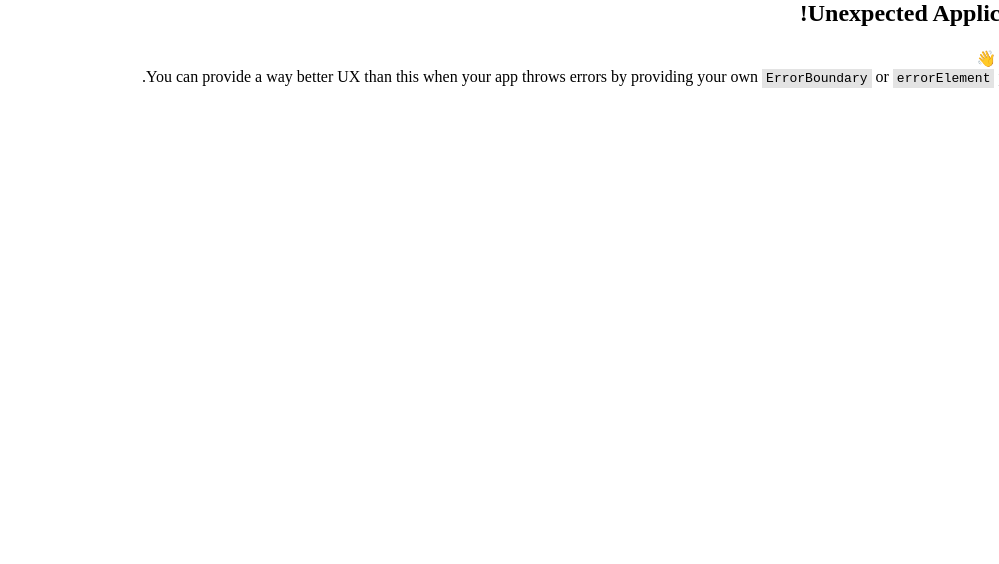
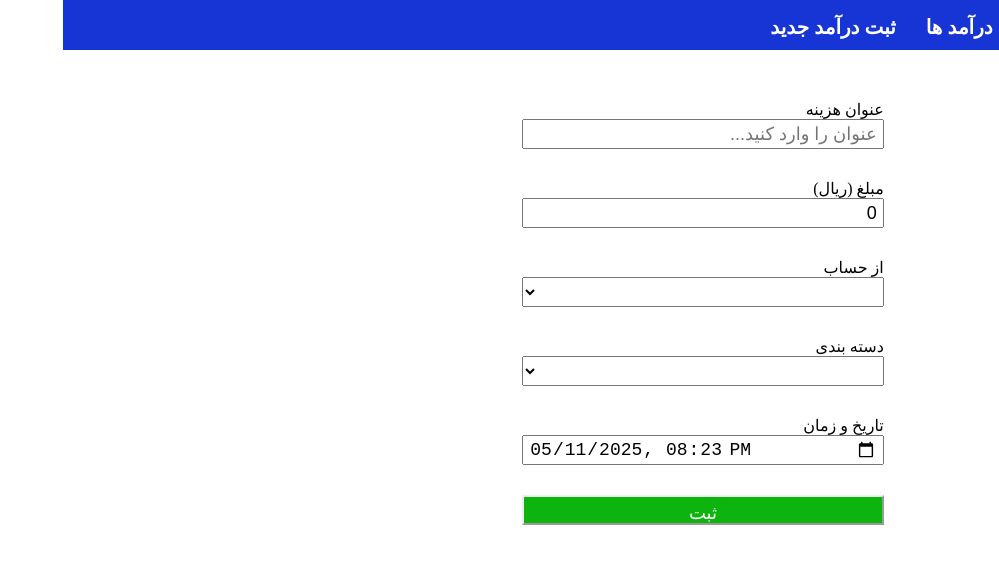
Before and after one commit to HasanKazemi/Budget-Management, a React (Vite) app: page /addExpense in a window 1280 px wide. Before the commit this address had no page. Shown: the top 564 px of the page, without its empty margins (281-1280 px from the left). Built offline with nearby package versions, Linux system fonts and the light colour scheme.

Commit message:
AddExpense

```diff
--- /dev/null
+++ b/src/pages/AddExpense.jsx
@@ -0,0 +1,79 @@
+import React, { useState } from 'react'
+import styles from '../styles/form.module.css'
+import { useDispatch, useSelector } from 'react-redux'
+import { addExpense } from '../redux/slices/expenseSlice'
+
+const AddExpense = () => {
+
+    const dispatch = useDispatch()
+    const wallets = useSelector(state => state.wallets)
+
+    const now = new Date()
+    now.setMinutes(now.getMinutes()-now.getTimezoneOffset())
+    const thisTime = now.toISOString().slice(0,16);
+
+    const [formData, setFormData] = useState({
+        expenseTitle: "",
+        expenseAmount: 0,
+        walletId: 1,
+        expenseCategory: "",
+        expenseDate: thisTime,
+    })
+
+    const handleChange = (e)=>{
+        const {name,value} = e.target
+        setFormData(prev => ({...prev, [name]:value}))
+    }
+
+
+
+    const handleSubmit = (e) =>{
+        e.preventDefault()
+        dispatch(addExpense(formData))
+        setFormData({
+            expenseTitle: "",
+            expenseAmount: 0,
+            walletId: 1,
+            expenseCategory: "",
+            expenseDate: thisTime,
+        })
+    }
+
+  return (
+    <div className={styles.formContainer}>
+        <form onSubmit={handleSubmit}>
+            <div>
+                <label htmlFor="expenseTitle">عنوان هزینه</label>
+                <input type="text" name="expenseTitle" id="expenseTitle" placeholder='عنوان را وارد کنید...' value={formData.expenseTitle} onChange={handleChange} />
+            </div>
+            <div>
+                <label htmlFor="expenseAmount">مبلغ (ریال)</label>
+                <input type="number" name="expenseAmount" id="expenseAmount" value={formData.expenseAmount} onChange={handleChange} />
+            </div>
+            <div>
+                <label htmlFor="walletId">از حساب</label>
+                <select name="walletId" id="walletId" value={formData.walletId} onChange={handleChange}>
+                    {wallets.map(wallet=>(
+                        <option key={wallet.id} value={wallet.id}>{wallet.walletLable}</option>
+                    ))}
+                </select>
+            </div>
+            <div>
+                <label htmlFor="expenseCategory">دسته بندی</label>
+                <select name="expenseCategory" id="expenseCategory" value={formData.expenseCategory} onChange={handleChange}>
+
+                </select>
+            </div>
+            <div>
+                <label htmlFor="expenseDate">تاریخ و زمان</label>
+                <input type="datetime-local" name="expenseDate" id="expenseDate" value={formData.expenseDate} onChange={handleChange} />
+            </div>
+            <div>
+                <button type="submit">ثبت</button>
+            </div>
+        </form>
+    </div>
+  )
+}
+
+export default AddExpense
--- /dev/null
+++ b/src/redux/slices/expenseSlice.js
@@ -0,0 +1,21 @@
+import { createSlice } from "@reduxjs/toolkit";
+
+export const expenseSlice = createSlice({
+    name: "expense",
+    initialState: JSON.parse(localStorage.getItem("expense") || "[]"),
+    reducers: {
+        addExpense(state, action) {
+            const newExpense = {
+                id: state.length ? state[state.length-1].id + 1 : 1,
+                expenseTitle: action.payload.expenseTitle,
+                expenseAmount: action.payload.expenseAmount,
+                walletId: action.payload.walletId,
+                expenseCategory: action.payload.expenseCategory,
+                expenseDate: action.payload.expenseDate
+            }
+            state.push(newExpense)
+            localStorage.setItem("expense",JSON.stringify(state))
+        }
+    }
+})
+export const { addExpense } = expenseSlice.actions;
--- a/src/redux/store.js
+++ b/src/redux/store.js
@@ -1,10 +1,12 @@
 import { configureStore } from "@reduxjs/toolkit";
 import { walletSlice } from "./slices/walletSlice";
 import { incomeSlice } from "./slices/incomeSlice";
+import { expenseSlice } from "./slices/expenseSlice";
 
 export const store = configureStore({
     reducer: {
         wallets: walletSlice.reducer,
         income: incomeSlice.reducer,
+        expense: expenseSlice.reducer,
     }
 })
--- a/src/routes/index.jsx
+++ b/src/routes/index.jsx
@@ -4,6 +4,7 @@ import Wallets from "../pages/Wallets";
 import AddWallet from "../pages/AddWallet";
 import AddIncome from "../pages/AddIncome";
 import Incomes from "../pages/Incomes";
+import AddExpense from "../pages/AddExpense";
 
 export const router = createBrowserRouter([
     {
@@ -26,6 +27,10 @@ export const router = createBrowserRouter([
                 path: "/addIncome",
                 element: <AddIncome/>,
             },
+            {
+                path: "/addExpense",
+                element: <AddExpense/>,
+            },
         ]
     }
 ])
```
Also changed, not shown: src/pages/AddCost.jsx (deleted, +0 -14 lines).
